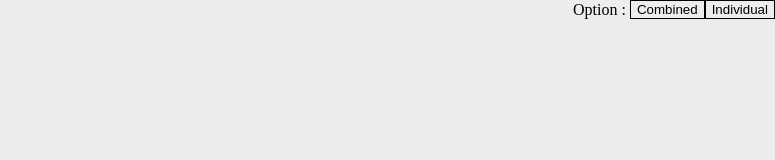
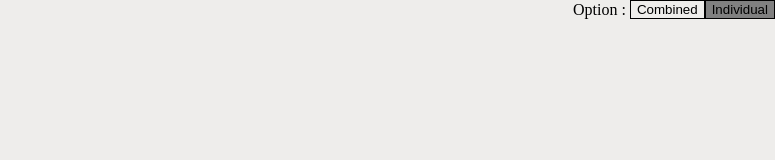
Before and after one commit to Roy-Bivash/Brightness, a React (Vite) app: page / in a window 1280 px wide. Shown: the top 160 px of the page, without its empty margins (505-1280 px from the left). Built offline with nearby package versions, Linux system fonts and the light colour scheme.

Commit message:
fix: display the slither when combined is selected

```diff
--- a/src/pages/home/Home.module.css
+++ b/src/pages/home/Home.module.css
@@ -12,3 +12,7 @@
     background-color: transparent;
     border: 1px solid black;
 }
+
+.option button[data-selected="true"] {
+    background-color: gray;
+}
--- a/src/pages/home/Home.tsx
+++ b/src/pages/home/Home.tsx
@@ -78,15 +78,15 @@ export function Home(){
             <main>
                 <div className={HomeCSS.option}>
                     <p>Option : </p>
-                    <button type="button" onClick={() => setShow("Combined")}>Combined</button>
-                    <button type="button" onClick={() => setShow("individual")}>Individual</button>
+                    <button type="button" data-selected={(show == "Combined")} onClick={() => setShow("Combined")}>Combined</button>
+                    <button type="button" data-selected={(show == "individual")} onClick={() => setShow("individual")}>Individual</button>
                 </div>
                 {show == "individual" && (
                     screenList.map((el, i) => (
                         <Screen key={i} name={el} list={[]} />
                     ))
                 )}
-                {show == "combined" && (
+                {show == "Combined" && (
                     <Screen name={"Combined"} list={screenList} />
                 )}
             </main>
```
